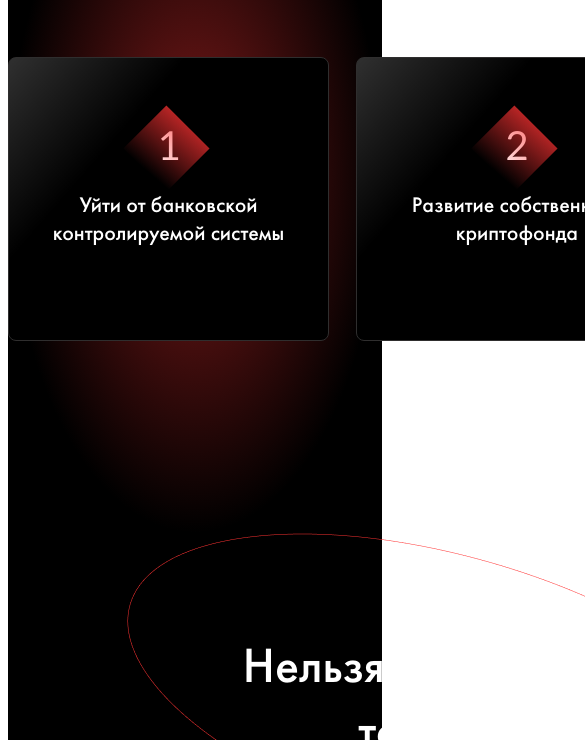
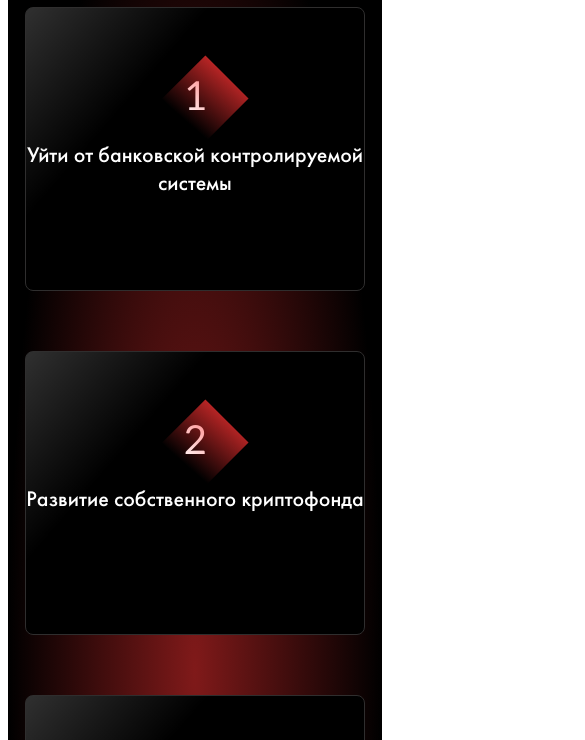
Before and after one commit to SapozhnikavaYA/hw7, a plain HTML site: page index.html in a window 390 px wide. Shown: the part 189-929 px from the top of the page, 585 px wide, since content can reach past the window. Drawn offline with Linux system fonts and the light colour scheme.

Commit message:
feat(hw-7): add adaptive

```diff
--- a/style.css
+++ b/style.css
@@ -5,7 +5,6 @@
 
 .page {
   width: 100%;
-  height: 714px;
   background: radial-gradient(
       50% 50% at 50% 50%,
       rgba(255, 51, 51, 0.5) 0%,
@@ -16,7 +15,6 @@
 .container {
   display: flex;
   flex-direction: column;
-  height: 714px;
   width: 1366px;
   margin: 0 auto;
   display: flex;
@@ -52,6 +50,7 @@
   flex-direction: row;
   justify-content: space-between;
   width: 100%;
+  margin-bottom: 199px;
 }
 .square {
   width: 319px;
@@ -110,3 +109,37 @@
 .red-underline {
   text-decoration: underline 0.5px solid #f33;
 }
+@media (max-width: 1400px) {
+  .container {
+    width: 95%;
+  }
+  .central {
+    flex-direction: column;
+    align-items: center;
+  }
+  .square {
+    width: 596px;
+  }
+  .square__romb {
+    left: 267px;
+  }
+}
+@media (max-width: 630px) {
+  .square {
+    width: 95%;
+  }
+  .title {
+    width: 100%;
+    font-size: 50px;
+    height: auto;
+  }
+  .square__romb {
+    left: 44%;
+  }
+  .container__slogan {
+    font-size: 25px;
+  }
+  .page-second {
+    height: 600px;
+  }
+}
```
